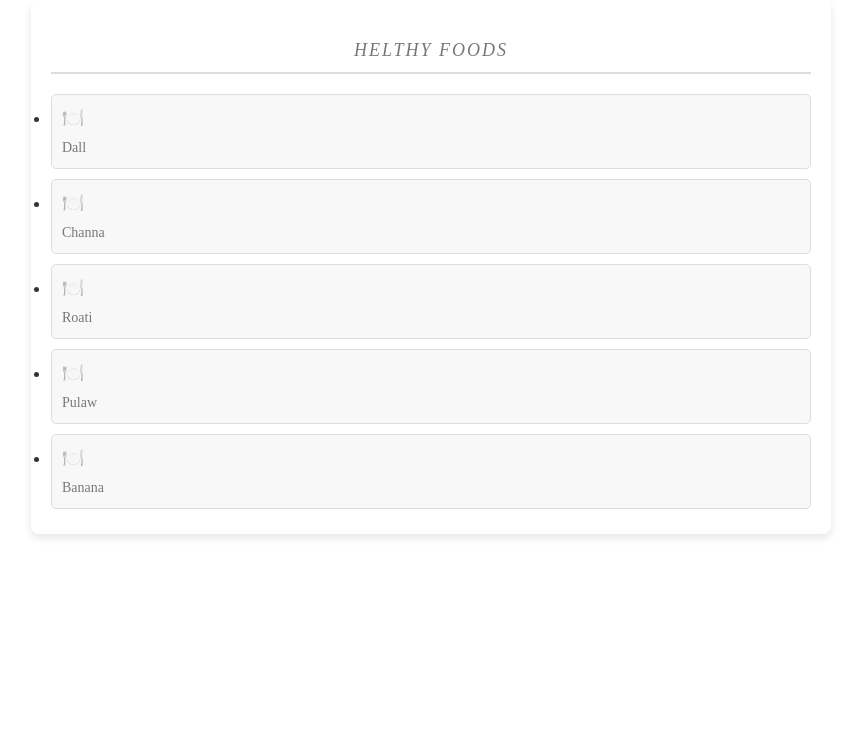
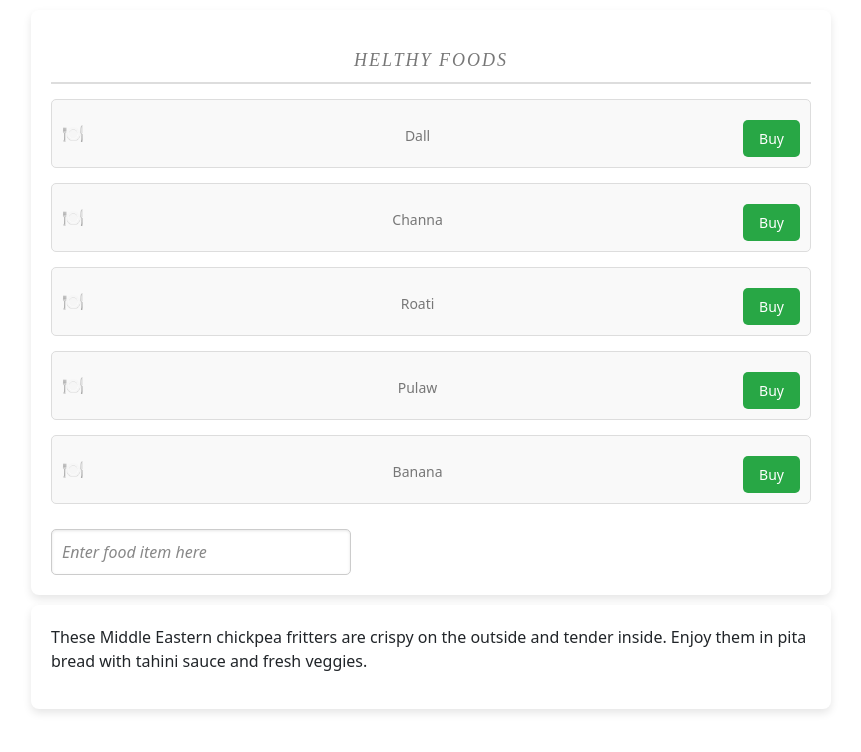
Before and after one commit to Alokkumarojha/Helthy_foods, a React (Vite) app: page / in a window 1280 px wide. Shown: the top 752 px of the page, without its empty margins (209-1070 px from the left). Built offline with nearby package versions, Linux system fonts and the light colour scheme.

Commit message:
Passing components as children,Handling Event

```diff
--- a/src/App.css
+++ b/src/App.css
@@ -1,32 +1,3 @@
-.food-item {
-  font-family: "Arial, sans-serif";
-  font-size: 18px;
-  color: #333;
-  padding: 10px;
-  margin: 5px 0;
-  border-radius: 5px;
-  background-color: #f8f8f8;
-  border: 1px solid #ddd;
-  transition: background-color 0.3s ease;
-}
-
-.food-item:hover {
-  background-color: #e0e0e0;
-}
-
-.food-item::before {
-  content: "🍽️ ";
-  margin-right: 8px;
-  font-size: 18px;
-}
-
-.food-item span {
-  display: block;
-  font-size: 14px;
-  color: #777;
-  margin-top: 5px;
-}
-
 .heading {
   font-family: "Georgia, serif";
   font-size: 32px;
--- a/src/App.jsx
+++ b/src/App.jsx
@@ -1,20 +1,30 @@
 import "./App.css";
 import FoodItems from "./Components/FoodItems";
 import ErrorMessage from "./Components/ErrorMessage";
+import Container from "./Components/Container";
+import FoodInput from "./Components/FoodInput";
 
 function App() {
   // let foodItems = [];
   let foodItems = ["Dall", "Channa", "Roati", "Pulaw", "Banana"];
   return (
     <>
-      <div className="food-container">
+      <Container>
         <h1 className="heading">
           <span>Helthy Foods</span>
         </h1>
 
         <ErrorMessage proFoodItem={foodItems}></ErrorMessage>
         <FoodItems proFoodItem={foodItems}></FoodItems>
-      </div>
+        <FoodInput></FoodInput>
+      </Container>
+      <Container>
+        <p>
+          These Middle Eastern chickpea fritters are crispy on the outside and
+          tender inside. Enjoy them in pita bread with tahini sauce and fresh
+          veggies.
+        </p>
+      </Container>
     </>
   );
 }
--- /dev/null
+++ b/src/Components/Container.jsx
@@ -0,0 +1,8 @@
+import React from "react";
+import styles from "./Container.module.css";
+
+const Container = ({ children }) => {
+  return <div className={styles.foodContainer}>{children}</div>;
+};
+
+export default Container;
--- /dev/null
+++ b/src/Components/Container.module.css
@@ -0,0 +1,8 @@
+.foodContainer {
+  max-width: 800px;
+  margin: 10px auto;
+  padding: 20px;
+  background-color: #fff; /* White background for contrast */
+  border-radius: 8px;
+  box-shadow: 0 4px 8px rgba(0, 0, 0, 0.1); /* Subtle shadow */
+}
--- /dev/null
+++ b/src/Components/FoodInput.jsx
@@ -0,0 +1,17 @@
+import React from "react";
+import styles from "./FoodInput.module.css";
+const FoodInput = () => {
+  const eventHandleOnChange = (event) => {
+    console.log(event.target.value);
+  };
+  return (
+    <input
+      className={styles.foodItem}
+      type="text"
+      placeholder="Enter food item here"
+      onChange={eventHandleOnChange}
+    />
+  );
+};
+
+export default FoodInput;
--- /dev/null
+++ b/src/Components/FoodInput.module.css
@@ -0,0 +1,21 @@
+.foodItem {
+  width: 100%; /* Full width of the container */
+  max-width: 300px; /* Maximum width, adjust as needed */
+  padding: 10px;
+  font-size: 16px;
+  border: 1px solid #ccc;
+  border-radius: 5px;
+  box-shadow: inset 0 1px 3px rgba(0, 0, 0, 0.1);
+  margin-top: 10px; /* Space above the input */
+}
+
+.foodItem::placeholder {
+  color: #888; /* Placeholder text color */
+  font-style: italic; /* Italic style for the placeholder */
+}
+
+.foodItem:focus {
+  border-color: #007bff; /* Blue border on focus */
+  box-shadow: 0 0 5px rgba(0, 123, 255, 0.5); /* Glow effect on focus */
+  outline: none;
+}
--- a/src/Components/FoodItems.jsx
+++ b/src/Components/FoodItems.jsx
@@ -3,11 +3,13 @@ import Item from "./Item";
 
 const FoodItems = ({ proFoodItem }) => {
   return (
-    <ul className="list-group">
-      {proFoodItem.map((items) => (
-        <Item key={items} foodItems={items}></Item>
-      ))}
-    </ul>
+    <>
+      <ul className="list-group">
+        {proFoodItem.map((items) => (
+          <Item key={items} foodItems={items}></Item>
+        ))}
+      </ul>
+    </>
   );
 };
 
--- a/src/Components/Item.jsx
+++ b/src/Components/Item.jsx
@@ -1,9 +1,19 @@
 import React from "react";
 import styles from "./Item.module.css";
 const Item = ({ foodItems }) => {
+  const handleBuyButtonClicked = (event) => {
+    console.log(event);
+    console.log(`${foodItems} being bought`);
+  };
   return (
     <li className={styles.foodItem}>
       <span>{foodItems}</span>
+      <button
+        className={styles.foodButton}
+        onClick={(event) => handleBuyButtonClicked(event)}
+      >
+        Buy
+      </button>
     </li>
   );
 };
--- a/src/Components/Item.module.css
+++ b/src/Components/Item.module.css
@@ -1,13 +1,12 @@
 .foodItem {
-  font-family: "Arial, sans-serif";
-  font-size: 18px;
-  color: #333;
+  display: flex;
+  align-items: center;
+  justify-content: space-between; /* Adjusts spacing between elements */
   padding: 10px;
-  margin: 5px 0;
+  margin-bottom: 15px;
+  border: 1px solid #ddd;
   border-radius: 5px;
-  background-color: #f8f8f8;
-  border: 1px solid #ddd;
-  transition: background-color 0.3s ease;
+  background-color: #f9f9f9;
 }
 
 .foodItem:hover {
@@ -26,3 +25,33 @@
   color: #777;
   margin-top: 5px;
 }
+
+.foodButton {
+  padding: 8px 16px;
+  font-size: 14px;
+  color: #fff;
+  background-color: #28a745; /* Green background */
+  border: none;
+  border-radius: 5px;
+  cursor: pointer;
+  transition: background-color 0.3s ease, transform 0.2s ease;
+  margin-top: 10px;
+  display: inline-block;
+  text-align: center;
+  float: right;
+}
+
+.foodButton:hover {
+  background-color: #218838; /* Darker green on hover */
+  transform: translateY(-2px); /* Slight lift on hover */
+}
+
+.foodButton:active {
+  background-color: #1e7e34; /* Even darker green when clicked */
+  transform: translateY(0); /* Return to original position on click */
+}
+
+.foodButton:focus {
+  outline: none;
+  box-shadow: 0 0 5px rgba(0, 123, 255, 0.5); /* Optional focus effect */
+}
```
